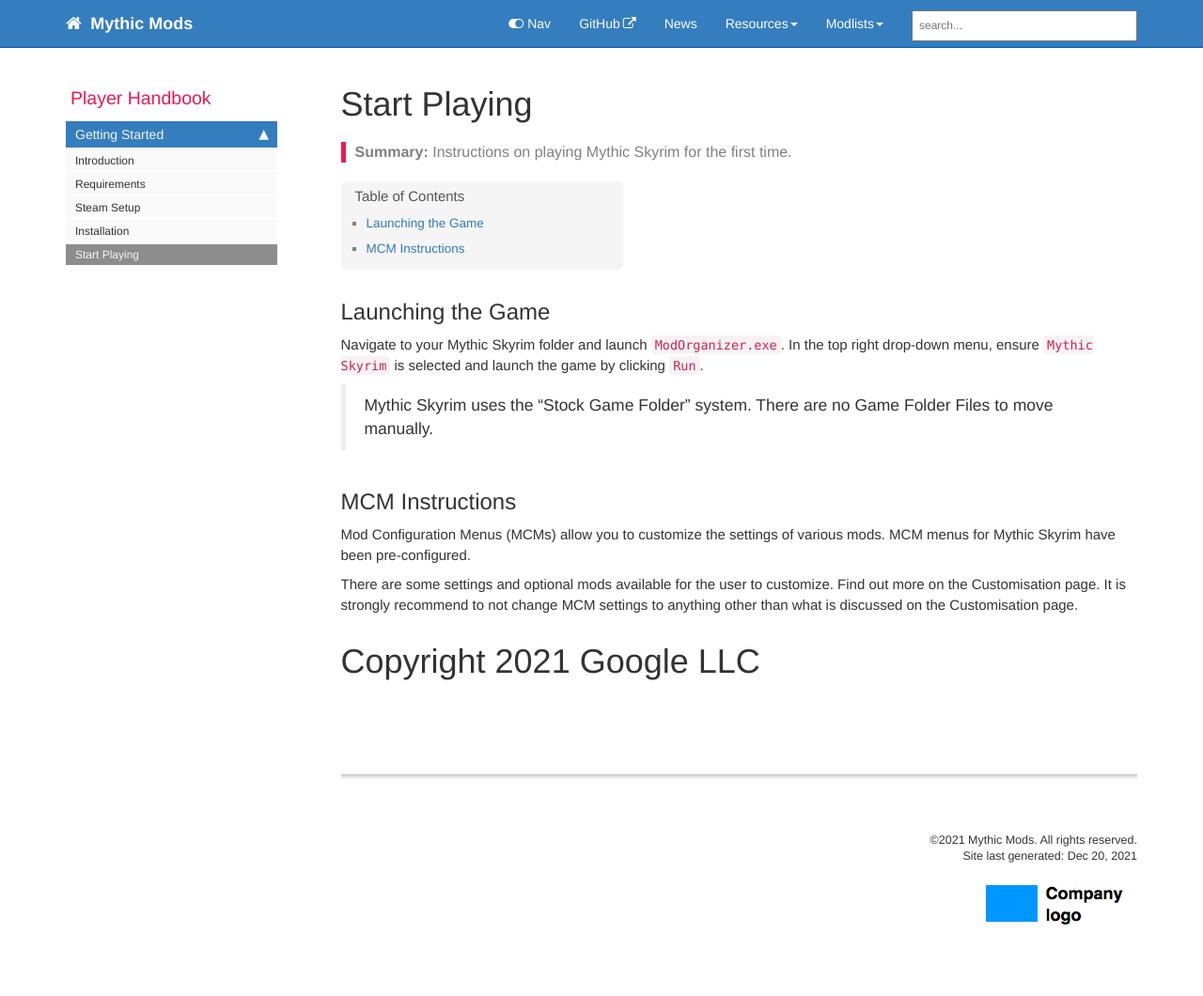
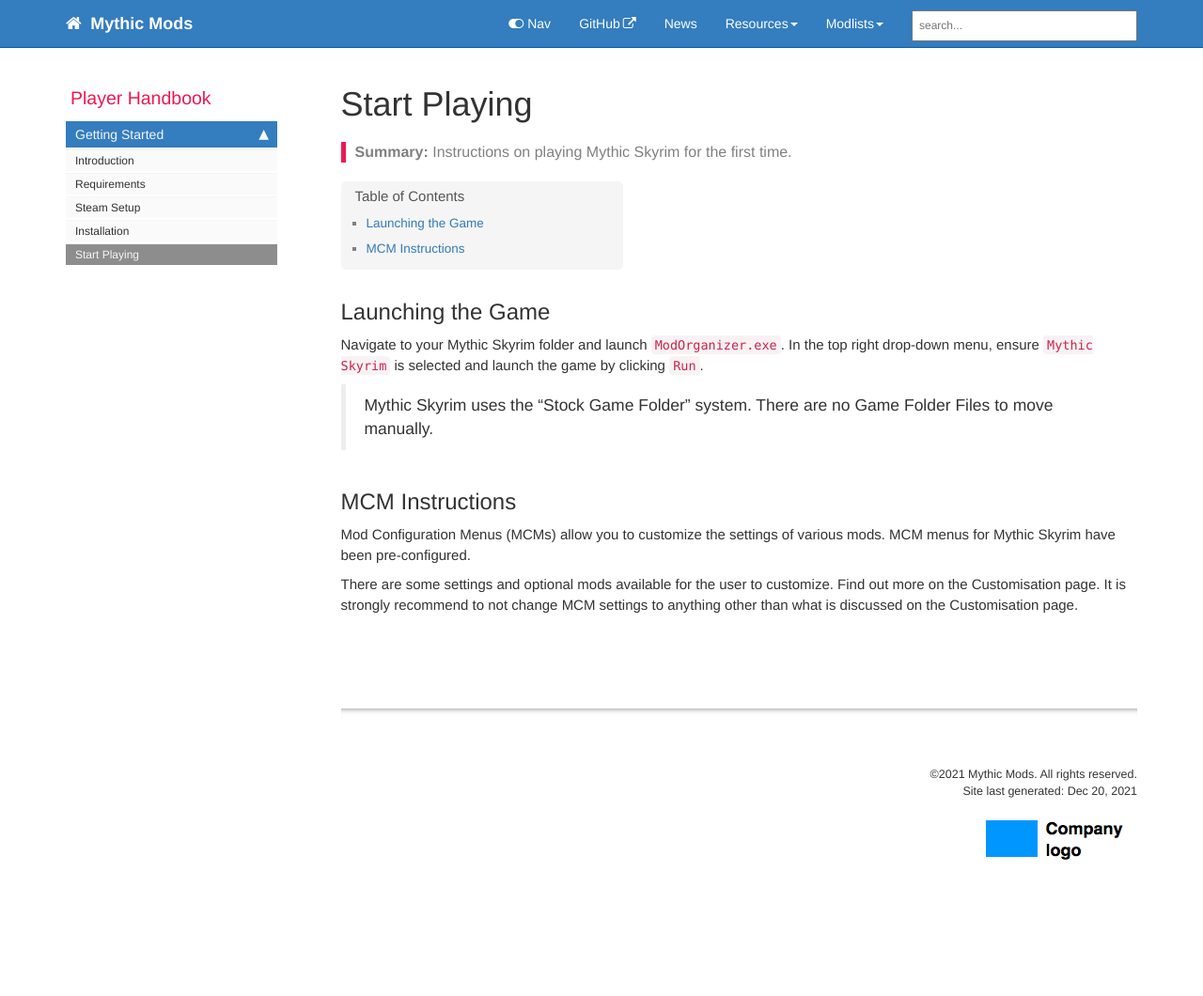
Before and after one commit to mythic-mods/mythic-mods.github.io, a Jekyll site: the page built from pages/mythic-skyrim/mythic-skyrim-start-playing.md, in a window 1280 px wide. Shown: the whole page at 94% size. Built offline with Jekyll 4.4.1, drawn with Linux system fonts in a browser that asks for light colours; comment, search, counter and statistics services are not loaded; after the commit the page ends 991 px from its top, so only the background shows below that.

Commit message:
Update mythic-skyrim-start-playing.md

```diff
--- a/pages/mythic-skyrim/mythic-skyrim-start-playing.md
+++ b/pages/mythic-skyrim/mythic-skyrim-start-playing.md
@@ -17,5 +17,3 @@ MCM menus for Mythic Skyrim have been pre-configured.
 
 There are some settings and optional mods available for the user to customize. Find out more on the Customisation page.
 It is strongly recommend to not change MCM settings to anything other than what is discussed on the Customisation page.
-
-# Copyright 2021 Google LLC
```
